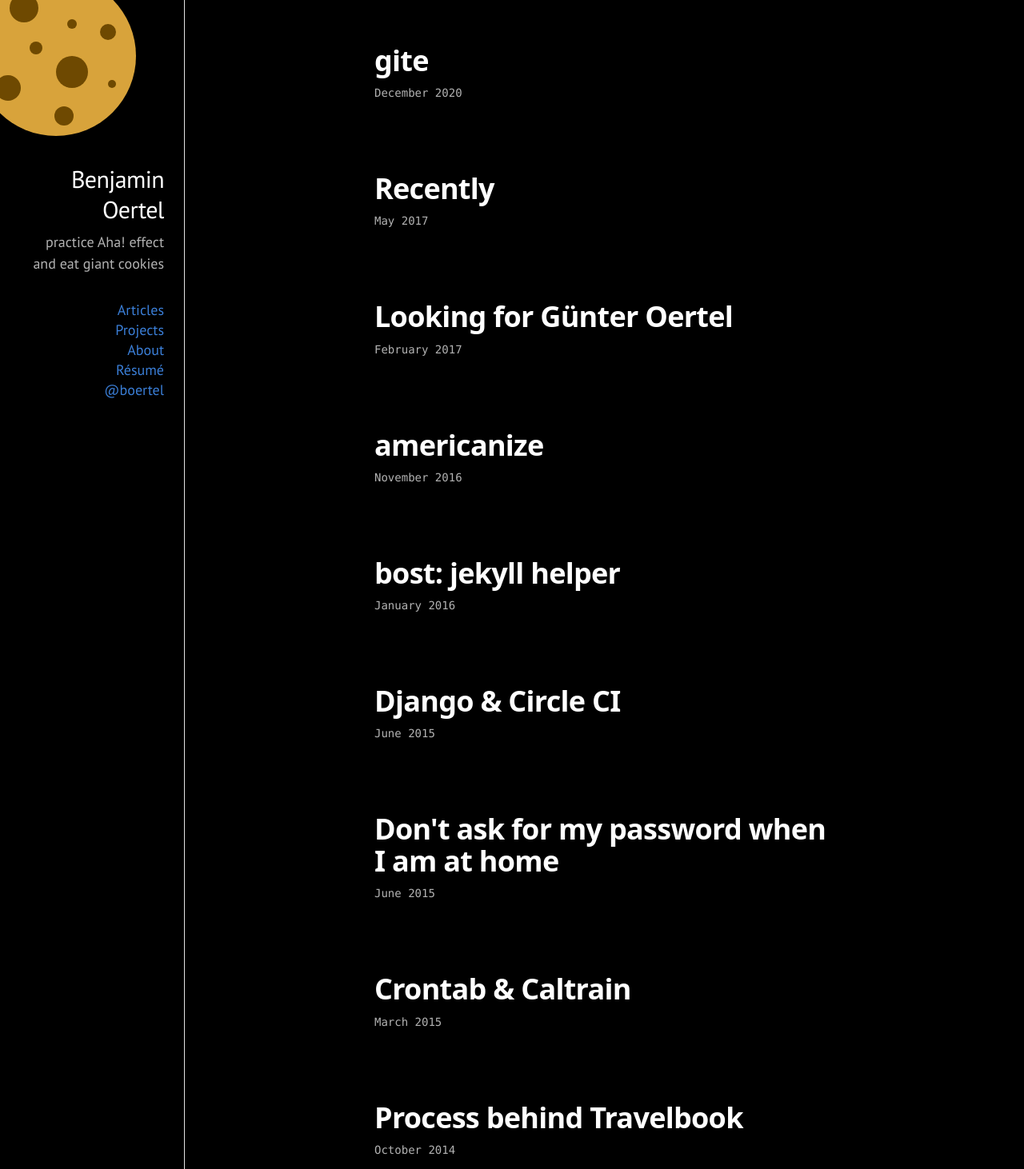
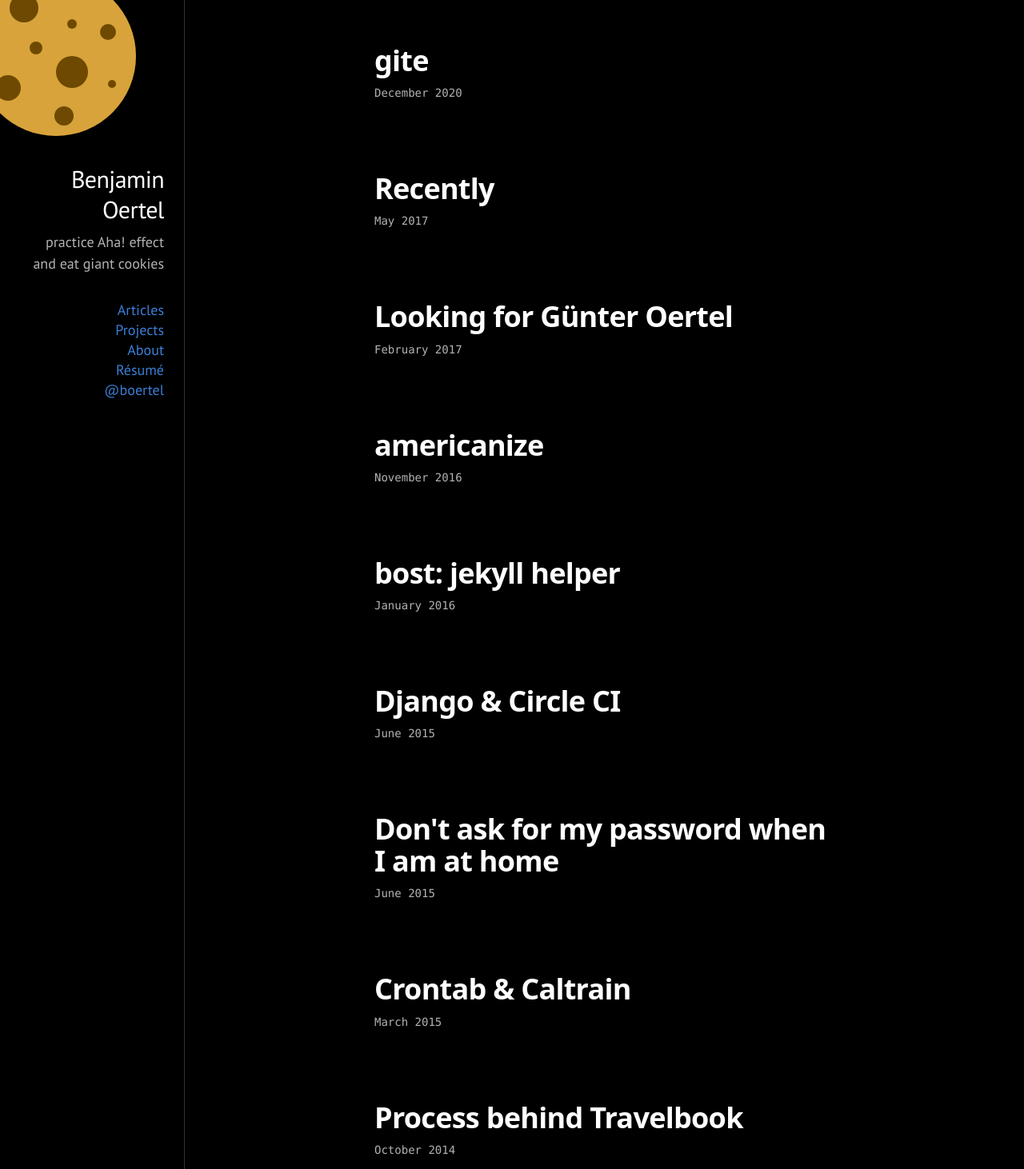
Before and after one commit to boertel/blog, a Jekyll site: the page built from index.html, in a window 1280 px wide. Shown: the whole page at 80% size. Built offline with Jekyll 4.4.1, drawn with Linux system fonts in a browser that asks for light colours.

Commit message:
update style

```diff
--- a/static/css/blog.css
+++ b/static/css/blog.css
@@ -2,6 +2,7 @@
     --bg: #000;
     --fg: #fff;
     --hg: #3B7FD8;
+    --border: rgba(253, 253, 253, 0.20);
 }
 body, html {
     height: 100%;
@@ -198,7 +199,7 @@
     margin-bottom: 0;
 }
 .footnotes .active {
-    background-color: #E9E9E9;
+    background-color: var(--border);
 }
 
 li {
@@ -280,7 +281,7 @@
     margin-left: 230px;
     position: relative;
     min-height: 100%;
-    border-left: 1px solid #e3e3e3;
+    border-left: 1px solid var(--border);
     max-width: 1280px;
 }
 
```
